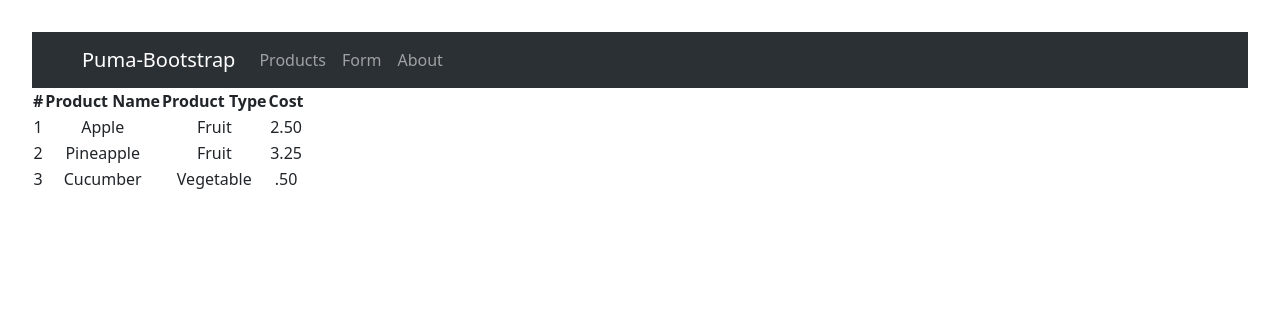
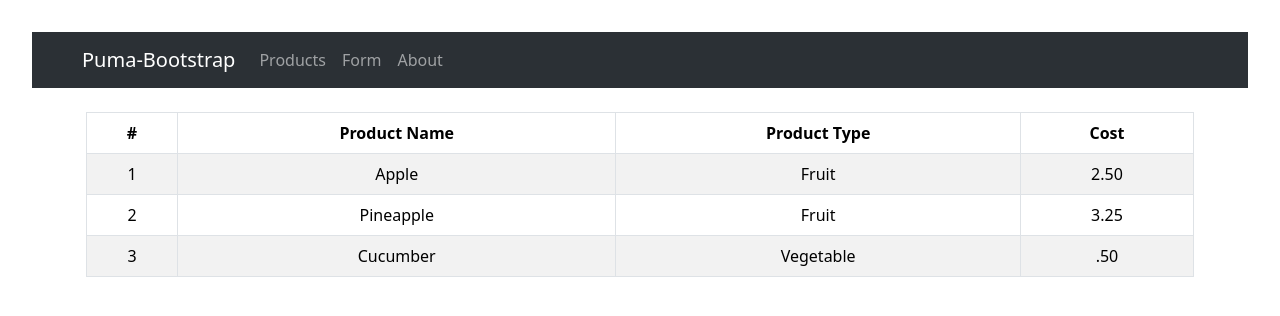
Before and after one commit to profgossai/web-development-2, a React (Vite) app: page /products in a window 1280 px wide. Shown: the top 316 px of the page. Built offline with nearby package versions, Linux system fonts and the light colour scheme.

Commit message:
More Bootstrap

```diff
--- a/src/Products.tsx
+++ b/src/Products.tsx
@@ -1,6 +1,10 @@
+import { Container } from "react-bootstrap";
+import Table from 'react-bootstrap/Table';
+
 function Products() {
   return (
-    <table>
+    <Container className="py-4 px-3 mx-auto">
+        <Table striped bordered hover>
             <thead>
                 <tr>
                     <th>#</th>
@@ -29,7 +33,8 @@ function Products() {
                     <td>.50</td>
                 </tr>
             </tbody>
-    </table>
+        </Table>
+    </Container>
   );
 }
 
```
Lines whose indentation alone changed are shown as unchanged.
